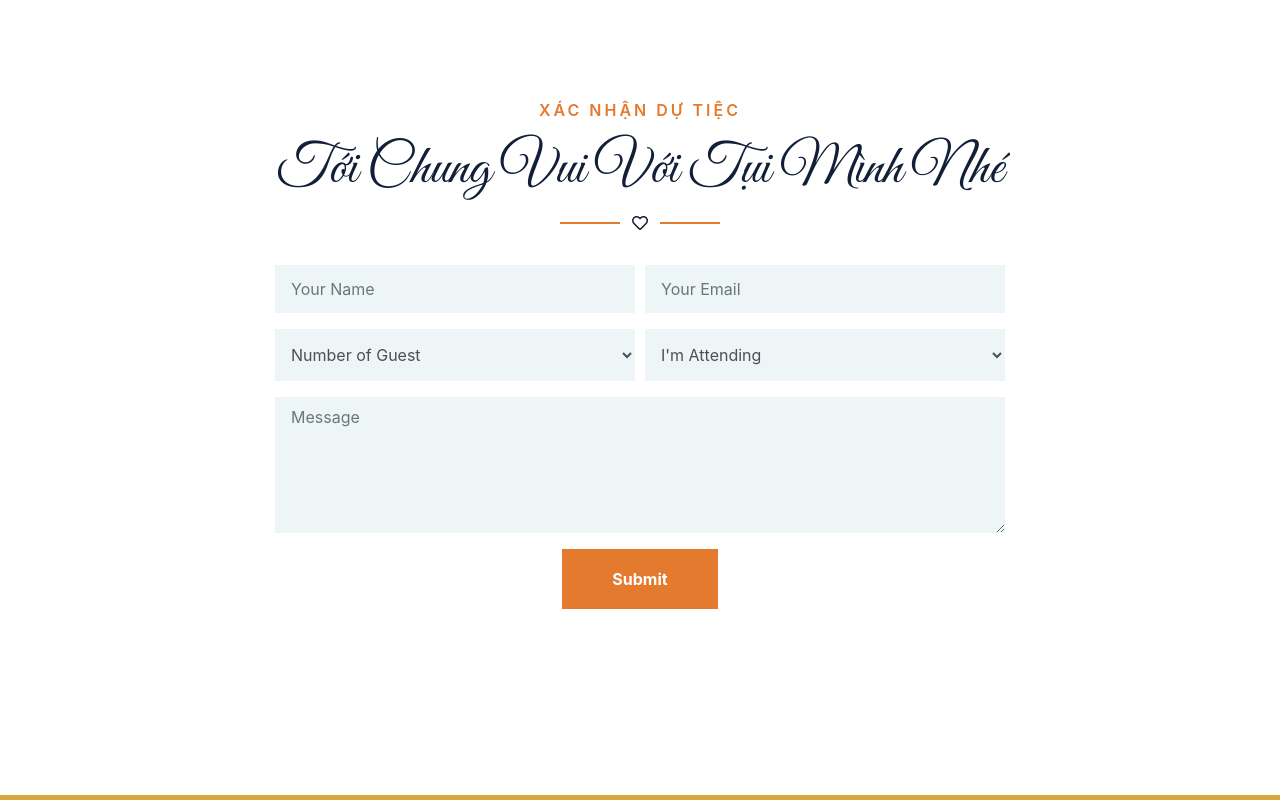
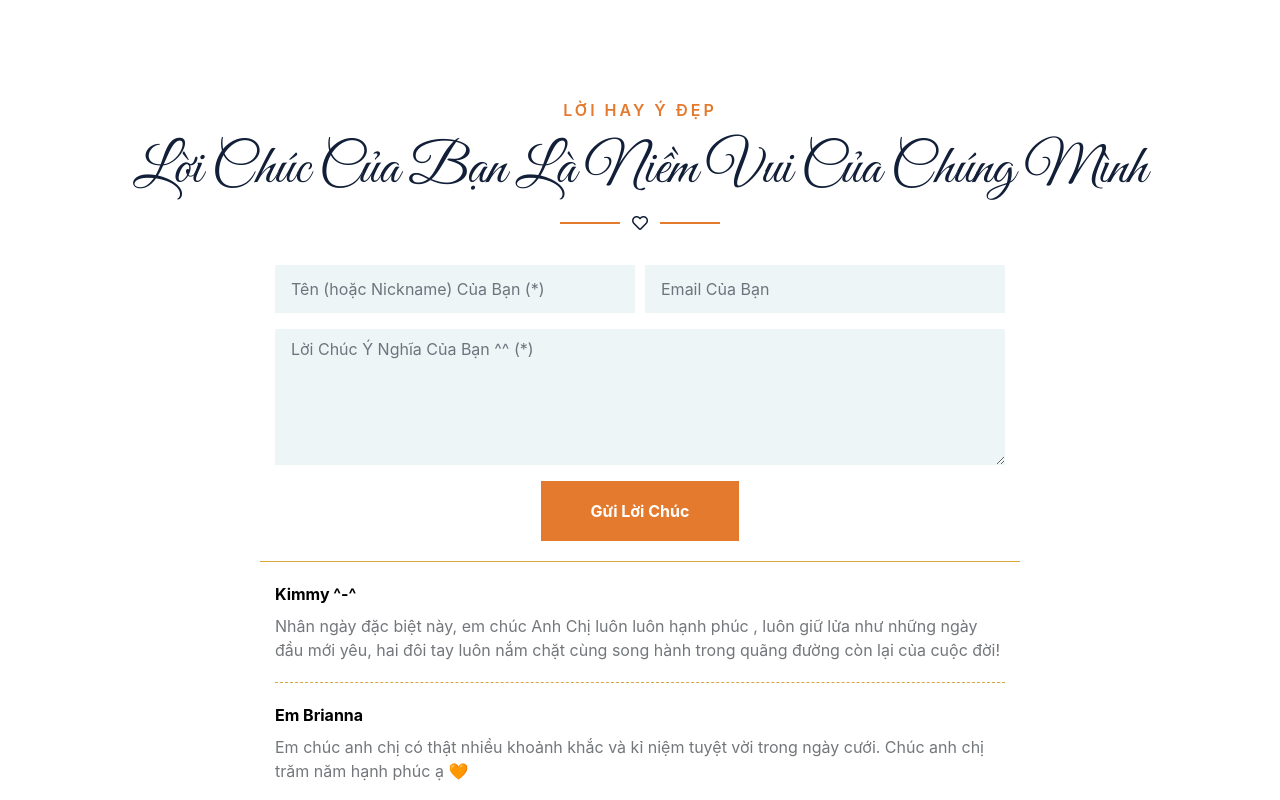
Before and after one commit to VuAnhNguyenDuc/VuAnhThanhThao.github.io, a React (Create React App) app: page / in a window 1280 px wide. Shown: the part 6440-7240 px from the top of the page. Built offline with nearby package versions, Linux system fonts and the light colour scheme.

Commit message:
VATT-010: Implement Wishing Form andBox

```diff
--- a/src/components/mainbody/MainBodySection.js
+++ b/src/components/mainbody/MainBodySection.js
@@ -5,7 +5,7 @@ import EventSection from "./EventSection";
 import FooterSection from "./FooterSection";
 import FriendsAndFamilySection from "./FriendsAndFamilySection";
 import GallerySection from "./GallerySection";
-import RSVPSection from "./RSVPSection";
+import WishingSection from "./WishingSection";
 import StorySection from "./StorySection";
 import VideoModalSection from "./VideoModalSection";
 
@@ -42,7 +42,7 @@ export default class MainBodySection extends Component {
                 {/* Friends & Family End */}
 
                 {/* RSVP Start */}
-                <RSVPSection id="rsvp"/>
+                <WishingSection id="wishing"/>
                 {/* RSVP End */}
 
                 {/* Footer Start */}
--- a/src/components/mainbody/RSVPSection.js
+++ b/src/components/mainbody/WishingSection.js
@@ -1,16 +1,17 @@
 import React, { Component } from "react";
 import data from "../../data.json";
 
-const rspv = data.rspv;
+const wishing = data.wishing;
+const form = wishing.form;
 
-export default class RSVPSection extends Component {
+export default class WishingSection extends Component {
     render() {
         return (
             <div className="container-fluid py-5" id={this.props.id}>
                 <div className="container py-5">
                     <div className="section-title position-relative text-center">
-                        <h6 className="text-uppercase text-primary mb-3" style={{ letterSpacing: `3px` }}>{rspv.title}</h6>
-                        <h1 className="font-secondary display-4">{rspv.subtitle}</h1>
+                        <h6 className="text-uppercase text-primary mb-3" style={{ letterSpacing: `3px` }}>{wishing.title}</h6>
+                        <h1 className="font-secondary display-4">{wishing.subtitle}</h1>
                         <i className="far fa-heart text-dark"></i>
                     </div>
                     <div className="row justify-content-center">
@@ -19,12 +20,13 @@ export default class RSVPSection extends Component {
                                 <form>
                                     <div className="form-row">
                                         <div className="form-group col-sm-6">
-                                            <input type="text" className="form-control bg-secondary border-0 py-4 px-3" placeholder="Your Name"/>
+                                            <input id={form.name.id} type="text" className="form-control bg-secondary border-0 py-4 px-3" placeholder={form.name.placeholder}/>
                                         </div>
                                         <div className="form-group col-sm-6">
-                                            <input type="email" className="form-control bg-secondary border-0 py-4 px-3" placeholder="Your Email"/>
+                                            <input id={form.email.id} type="email" className="form-control bg-secondary border-0 py-4 px-3" placeholder={form.email.placeholder}/>
                                         </div>
                                     </div>
+                                    {/*
                                     <div className="form-row">
                                         <div className="form-group col-sm-6">
                                             <select className="form-control bg-secondary border-0" style={{ height: `52px` }}>
@@ -43,13 +45,24 @@ export default class RSVPSection extends Component {
                                             </select>
                                         </div>
                                     </div>
+                                    */}
                                     <div className="form-group">
-                                        <textarea className="form-control bg-secondary border-0 py-2 px-3" rows="5" placeholder="Message" required="required"></textarea>
+                                        <textarea id={form.message.id} className="form-control bg-secondary border-0 py-2 px-3" rows="5" placeholder={form.message.placeholder} required="required"></textarea>
                                     </div>
                                     <div>
-                                        <button className="btn btn-primary font-weight-bold py-3 px-5" type="submit">Submit</button>
+                                        <button className="btn btn-primary font-weight-bold py-3 px-5" type="submit">{form.submit.label}</button>
                                     </div>
                                 </form>
+                            </div>
+                        </div>
+                        <div className="col-lg-8 wish-box" style={{overflow: 'hidden', outline: 'none', cursor: '-webkit-grab'}}>
+                            <div class="wish-box-item ">
+                                <strong>Kimmy ^-^</strong>
+                                <p>Nhân ngày đặc biệt này, em chúc Anh Chị luôn luôn hạnh phúc , luôn giữ lửa như những ngày đầu mới yêu, hai đôi tay luôn nắm chặt cùng song hành trong quãng đường còn lại của cuộc đời!</p>
+                            </div>
+                            <div class="wish-box-item ">
+                                <strong>Em Brianna</strong>
+                                <p>Em chúc anh chị có thật nhiều khoảnh khắc và kỉ niệm tuyệt vời trong ngày cưới. Chúc anh chị trăm năm hạnh phúc ạ 🧡</p>
                             </div>
                         </div>
                     </div>
--- a/src/data.json
+++ b/src/data.json
@@ -27,8 +27,8 @@
         "id": "event"
       },
       {
-        "name": "Xác Nhận Dự Tiệc",
-        "id": "rsvp"
+        "name": "Lời Chúc",
+        "id": "wishing"
       },
       {
         "name": "Liên Hệ",
@@ -143,9 +143,31 @@
       }
     ]
   },
-  "rspv": {
-    "title": "Xác Nhận Dự Tiệc",
-    "subtitle": "Tới Chung Vui Với Tụi Mình Nhé"
+  "wishing": {
+    "title": "Lời Hay Ý Đẹp",
+    "subtitle": "Lời Chúc Của Bạn Là Niềm Vui Của Chúng Mình",
+    "form": {
+      "name": {
+        "id": "name",
+        "placeholder": "Tên (hoặc Nickname) Của Bạn (*)",
+        "required": true,
+        "error_message": "Vui lòng nhập tên hoặc nickname của bạn nhé ^^"
+      },
+      "email": {
+        "id": "email",
+        "placeholder": "Email Của Bạn",
+        "required": false
+      },
+      "message": {
+        "id": "message",
+        "placeholder": "Lời Chúc Ý Nghĩa Của Bạn ^^ (*)",
+        "required": true,
+        "error_message": "Vui lòng nhập lời chúc cho tụi mình nhé!"
+      },
+      "submit": {
+        "label": "Gửi Lời Chúc"
+      }
+    }
   },
   "footer": {
     "title": "Xin Cảm Ơn",
```
Also changed, not shown: public/css/style.css.
